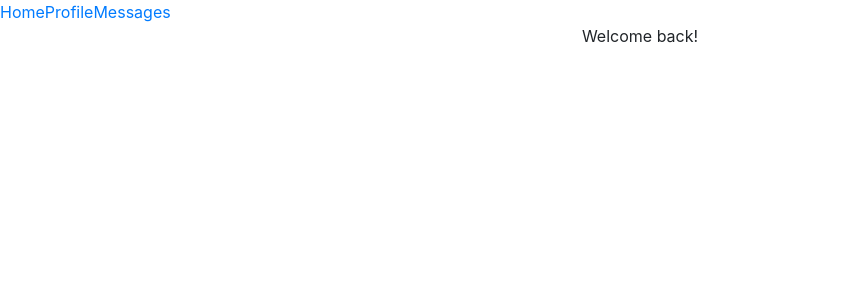
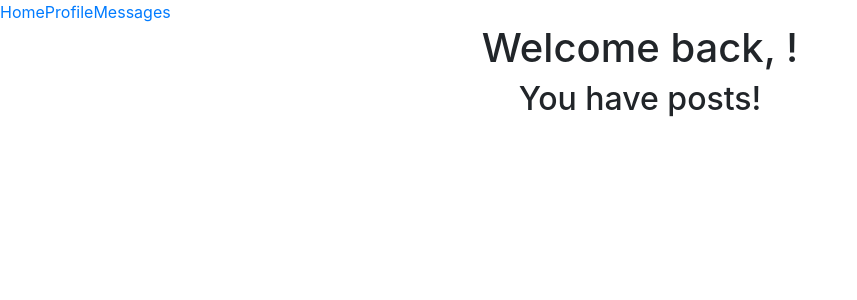
Before and after one commit to jrizza88/ExPat_FE, a React (Create React App) app in the folder expatjournal/: page /profile in a window 1280 px wide. Shown: the top 300 px of the page, without its empty margins (0-857 px from the left). Built offline with nearby package versions, Linux system fonts and the light colour scheme.

Commit message:
created routing for login and created new component

```diff
--- a/expatjournal/src/App.js
+++ b/expatjournal/src/App.js
@@ -3,7 +3,8 @@ import { Route, withRouter, Redirect } from "react-router-dom";
 import NavBar from './Components/NavBar';
 import Login from './Components/Auth/Login';
 import Home from "./Components/Home/Home";
-import Profile from "./Components/Profile/Profile";
+import ProfileDashboard from "./Components/Profile/ProfileDashboard";
+// import Profile from "./Components/Profile/Profile";
 
 class App extends React.Component {
   render(){
@@ -12,7 +13,7 @@ class App extends React.Component {
       <NavBar />
       <Route exact path="/login" render={() => <Login />} />
       <Route exact path="/" render={() => <Home />} />
-      <Route exact path="/profile" render={() => <Profile />} />
+      <Route exact path="/profile" render={() => <ProfileDashboard />} />
     </div>
   );
   }
--- a/expatjournal/src/Components/Auth/Login.js
+++ b/expatjournal/src/Components/Auth/Login.js
@@ -62,7 +62,7 @@ class Login extends React.Component {
                             type="text"
                         />
                         <div>
-                        <Button color="primary">Submit</Button>
+                        <Button color="primary" type="submit">Submit</Button>
                         </div>
                     </form>
 
--- a/expatjournal/src/Components/Home/Home.js
+++ b/expatjournal/src/Components/Home/Home.js
@@ -1,6 +1,7 @@
 import React from 'react';
 import HomeImage from '../../Assets/HomePagePhoto.png';
 import '../../App.css';
+import { NavLink } from "react-router-dom";
 import { Button } from 'reactstrap';
 
 
@@ -9,7 +10,7 @@ const Home = props => {
         <>
         <img src={HomeImage} alt="home" className="big"/>
         <div>Welcome to the Expat Application!</div>
-        <Button color="primary">ExPat!</Button>
+        <Button color="primary"><NavLink href="#" to="/login">ExPat!</NavLink></Button>
         </>
     )
 }
--- a/expatjournal/src/Components/Profile/Profile.js
+++ b/expatjournal/src/Components/Profile/Profile.js
@@ -1,9 +1,14 @@
 import React from 'react';
 
-const Profile = () => (
+const Profile = props => {
+
+return (
     <>
-    Welcome back!
+        <h1>Welcome back, {props.name}!</h1>
+        <h2>You have {props.posts} posts!</h2>
+
     </>
-);
+)
+};
 
 export default Profile;
--- /dev/null
+++ b/expatjournal/src/Components/Profile/ProfileDashboard.js
@@ -0,0 +1,21 @@
+import React from "react";
+import Profile from "./Profile";
+
+class ProfileDashboard extends React.Component {
+    constructor(props){
+        super(props);
+        this.state = {
+            name: "",
+            posts: []
+        }
+    }
+    render(){
+        return (
+            <div>
+                  < Profile />
+            </div>
+        )
+    }
+}
+
+export default ProfileDashboard;
```
